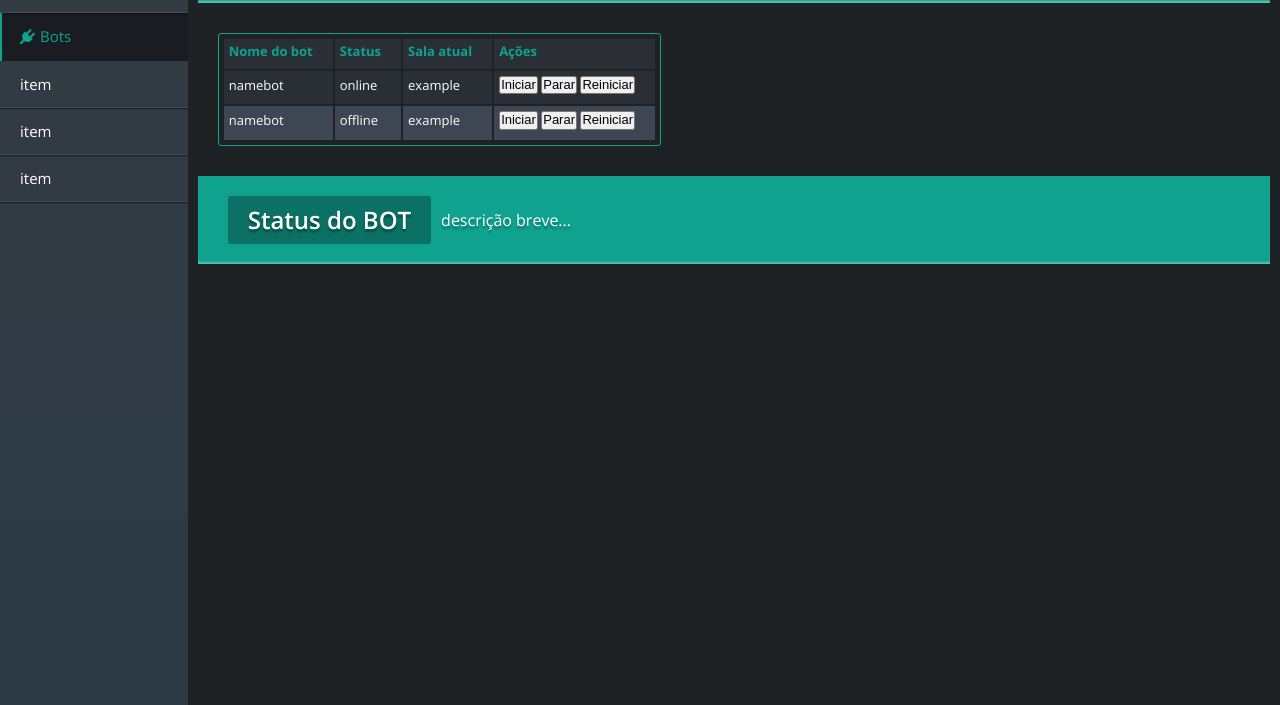
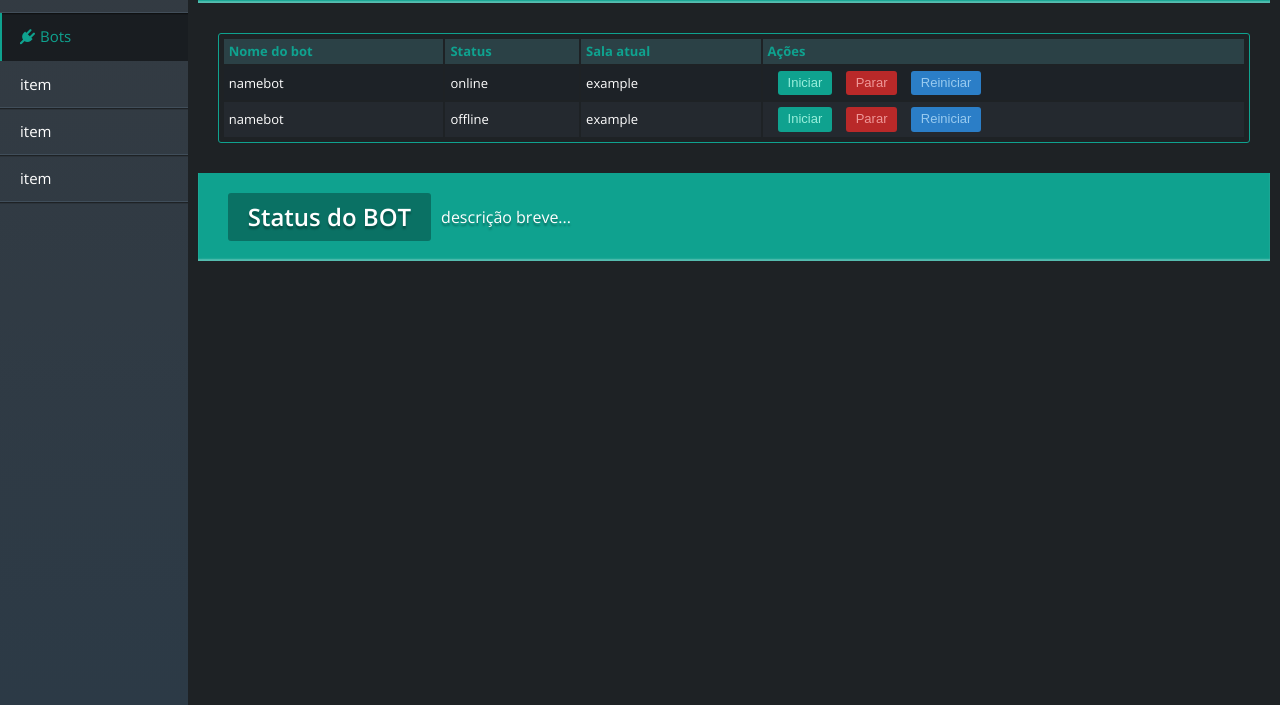
Before and after one commit to SrPhilippe/panelBOT, a plain HTML site: page index.html in a window 1280 px wide. Shown: the part 95-800 px from the top of the page. Drawn offline with nearby package versions, Linux system fonts and the light colour scheme.

Commit message:
Add files via upload

```diff
--- a/css/style.css
+++ b/css/style.css
@@ -19,6 +19,10 @@ body {
 	width: 100vw;
 	height: 100vh;
 	display: flex;
+}
+
+button:focus {
+	outline: none;
 }
 
 ::-webkit-scrollbar {
@@ -80,36 +84,70 @@ body {
 
 
 .list table {
+	width: 100%;
 	padding: 3px;
 	border-radius: 3px;
 	border: 1px solid #0FA28F;
 }
 
-.list table tr:nth-child(2n+1) {
-	background: rgba(46, 51, 60, 0.75);
-}
-
-.list table tr:nth-child(2n+2) {
-	background: #3d4652;
-}
-
-.list table tr:nth-child(2n+2) th {
-	color: #fff;
-}
-
-.list table tr th {
+.list table thead th {
 	text-align: left;
 	color: #0FA28F;
 	font-size: 13px;
+	background: #2b4146;
 }
 
 .list table tr td {
 	font-size: 13px;
 }
 
+.list table tr:nth-child(even) {
+	background: #24292f;
+}
+.list table tr:nth-child(odd) {
+	background: #1d2227;
+}
+
 .list table tr th,
 .list table tr td {
-	padding: 5px 20px 10px 5px;
+	padding: 5px 20px 5px 5px;
+}
+.list td.buttons button:nth-child(1) { margin-left: 10px; }
+
+.list td.buttons button:nth-child(1),
+.list td.buttons button:nth-child(2) {
+	margin-right: 10px;
+}
+
+.list td.buttons button {
+	padding: 5px 10px;
+	cursor: pointer;
+	border: none;
+	color: #fff;
+	border-radius: 3px;
+	-webkit-transition: all .1s linear;
+			transition: all .1s linear
+}
+
+.list td.buttons .start {
+	background: #0fa28f;
+	color: #98efdc;
+}
+
+.list td.buttons .stop {
+	background: #b92929;
+	color: #ef9898;
+}
+
+.list td.buttons .restart {
+	background: #2b7ec7;
+	color: #98caef;
+}
+
+.list td.buttons button:hover {
+	background: transparent;
+	box-shadow: inset 0 0 1.5px #0fa28f;
+	color: #0fa28f;
 }
 
 /*---------------------------------------------------------------------------------------\
```
